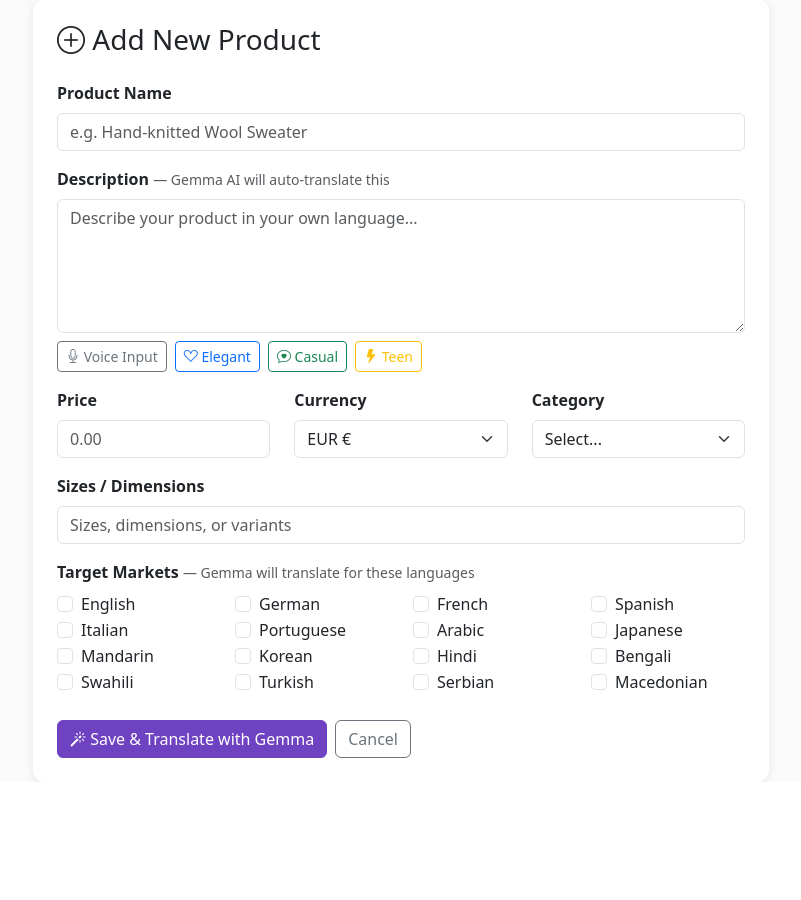
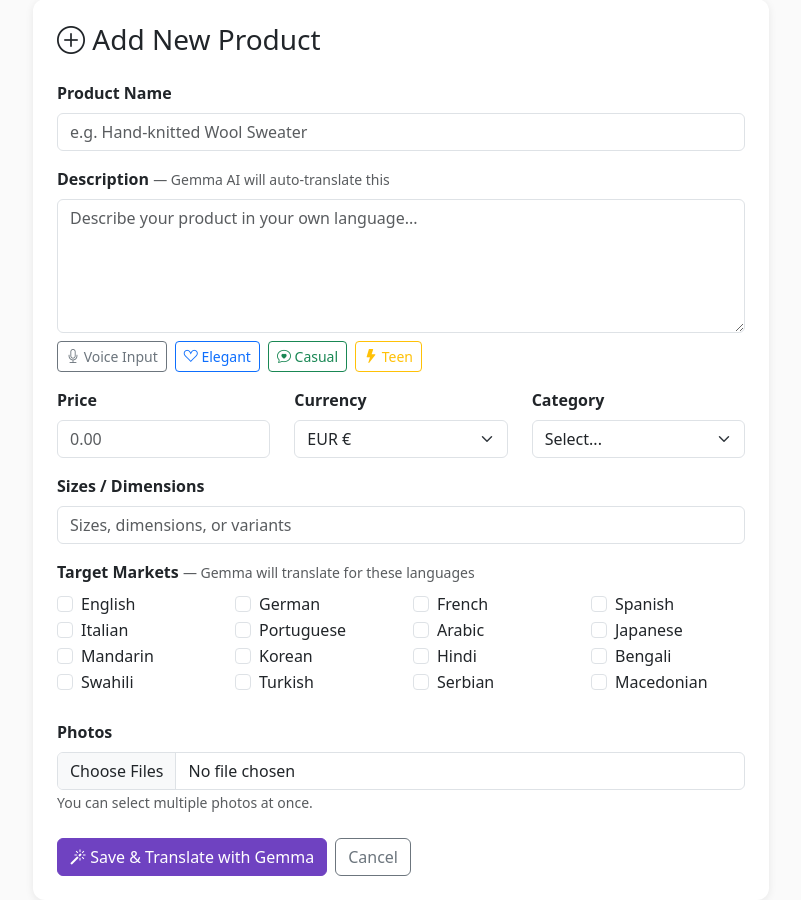
Before and after one commit to modnakapsula/craftbridge, a Flask app: template app/templates/producer/product_form.html in a window 1280 px wide. Shown: the part 88-988 px from the top of the page, without its empty margins (239-1040 px from the left). Before the commit the page ends 870 px from the top, so only its background shows below. Run offline with Flask 3, Linux system fonts and the light colour scheme; the template is opened without the code that fills it, so the values that code supplies are empty; the visitor is signed in with stand-in values (Sample User, id 1); data comes from the database, SQL or seed files in the repository.

Commit message:
Add photo upload to product creation form
Co-Authored-By: Claude Sonnet 4.6 <noreply@anthropic.com>

```diff
--- a/app/routes/producer.py
+++ b/app/routes/producer.py
@@ -109,6 +109,20 @@ def product_new():
         db.session.add(product)
         db.session.commit()
 
+        files = request.files.getlist("photos")
+        if files and files[0].filename:
+            upload_folder = os.path.join(current_app.root_path, "static", "uploads", str(current_user.id))
+            os.makedirs(upload_folder, exist_ok=True)
+            images = []
+            for file in files:
+                if file and allowed_file(file.filename):
+                    filename = secure_filename(f"{product.id}_{len(images)}_{file.filename}")
+                    file.save(os.path.join(upload_folder, filename))
+                    images.append(f"/static/uploads/{current_user.id}/{filename}")
+            if images:
+                product.images = images
+                db.session.commit()
+
         if description and target_countries:
             try:
                 translations = gemma.translate(description, target_countries, current_user.language)
--- a/app/templates/producer/product_form.html
+++ b/app/templates/producer/product_form.html
@@ -5,7 +5,7 @@
     <div class="col-lg-8">
         <div class="card p-4">
             <h3 class="mb-4"><i class="bi bi-plus-circle"></i> Add New Product</h3>
-            <form method="POST">
+            <form method="POST" enctype="multipart/form-data">
                 <div class="mb-3">
                     <label class="form-label fw-bold">Product Name</label>
                     <input type="text" name="name" class="form-control" required placeholder="e.g. Hand-knitted Wool Sweater">
@@ -86,6 +86,12 @@
                         </div>
                         {% endfor %}
                     </div>
+                </div>
+
+                <div class="mb-4">
+                    <label class="form-label fw-bold">Photos</label>
+                    <input type="file" name="photos" class="form-control" multiple accept="image/*">
+                    <small class="text-muted">You can select multiple photos at once.</small>
                 </div>
 
                 <div class="d-flex gap-2">
```
